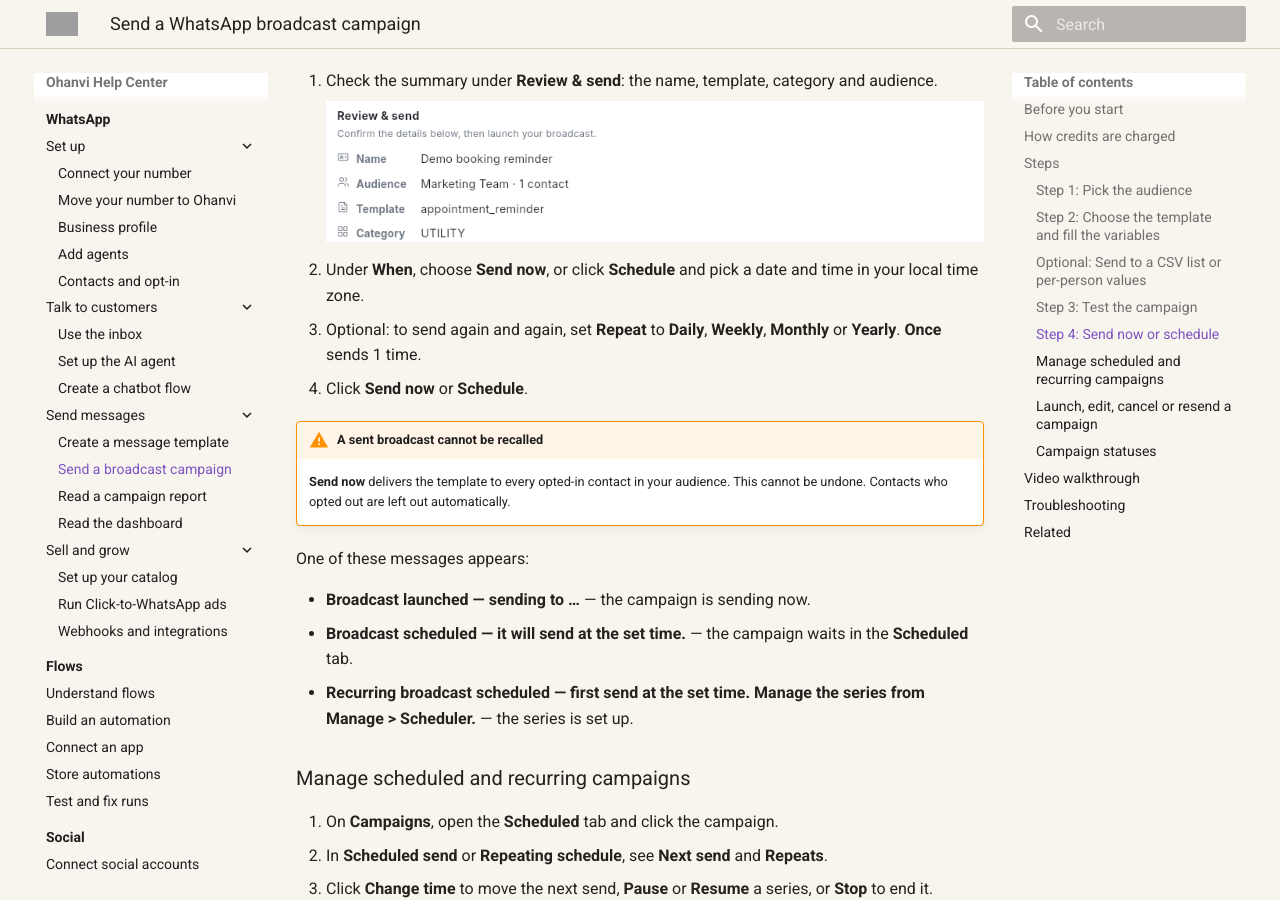
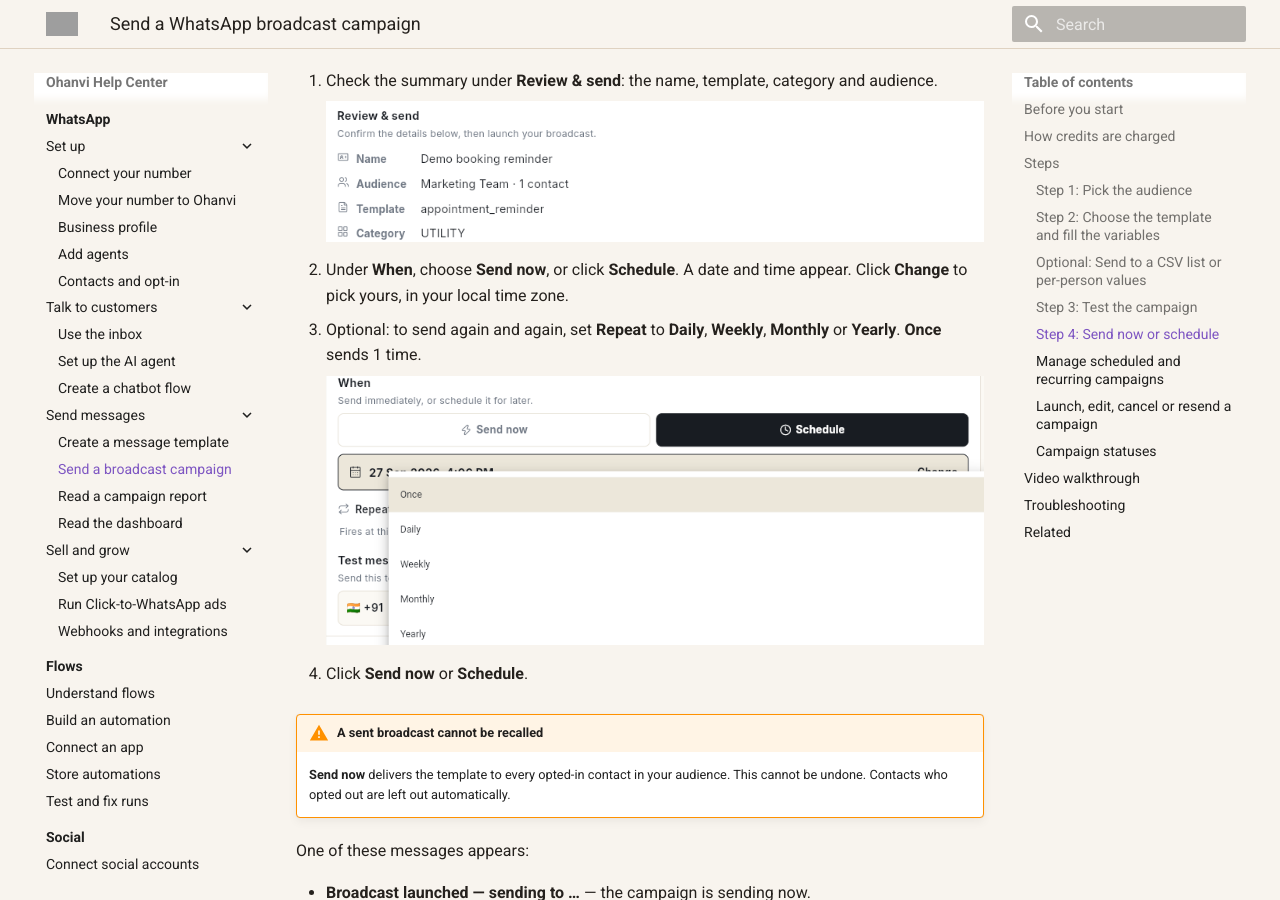
Before and after one commit to Ohanvi/ohanvi.github.io, an MkDocs documentation site: the page built from docs/whatsapp/send-broadcast-campaign.md, in a window 1280 px wide and 900 px high, scrolled down 3747 px. Built offline with MkDocs 1.6.1 and Material for MkDocs 9.7.7, drawn with Linux system fonts in a browser that asks for light colours; some of the changed text lies outside the part shown; grey boxes are pictures that could not be loaded.

Commit message:
docs(whatsapp): add the Schedule and Repeat shot
Schedule shows a date and time with Change; Repeat offers Once, Daily,
Weekly, Monthly and Yearly.

Co-Authored-By: Claude Opus 5.5 (1M context) <noreply@anthropic.com>

```diff
--- a/docs/whatsapp/send-broadcast-campaign.md
+++ b/docs/whatsapp/send-broadcast-campaign.md
@@ -83,8 +83,11 @@ A test message is charged like any other message.
 
     ![Review & send summary with Name, Audience, Template and Category](../assets/screenshots/whatsapp-broadcast-4-review.png)
 
-2. Under **When**, choose **Send now**, or click **Schedule** and pick a date and time in your local time zone.
+2. Under **When**, choose **Send now**, or click **Schedule**. A date and time appear. Click **Change** to pick yours, in your local time zone.
 3. Optional: to send again and again, set **Repeat** to **Daily**, **Weekly**, **Monthly** or **Yearly**. **Once** sends 1 time.
+
+    ![Schedule chosen, with the date and time, Change, and the Repeat list open: Once, Daily, Weekly, Monthly, Yearly](../assets/screenshots/whatsapp-broadcast-6-schedule-repeat.png)
+
 4. Click **Send now** or **Schedule**.
 
 !!! warning "A sent broadcast cannot be recalled"
@@ -155,5 +158,4 @@ A campaign marked **Automatic** sends itself to 1 customer at a time when an eve
 !!! note "Screenshots to add"
     - After step 4 of Step 1 — the **Audience** step with **Contact groups** ticked
     - After step 5 of Step 2 — **Variables** with an attribute and fallback filled, and the **Live preview**
-    - After step 2 of Step 4 — the **When** field with **Schedule** and **Repeat** open
     - After step 2 of Manage scheduled and recurring campaigns — the **Repeating schedule** card
```
Also changed, not shown: docs/assets/screenshots/whatsapp-broadcast-6-schedule-repeat.png (added).
